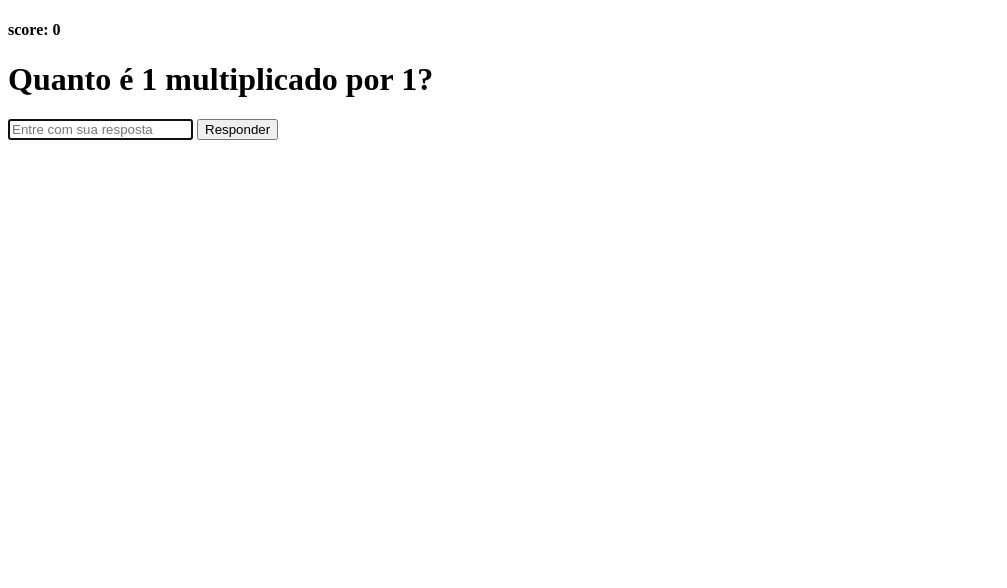
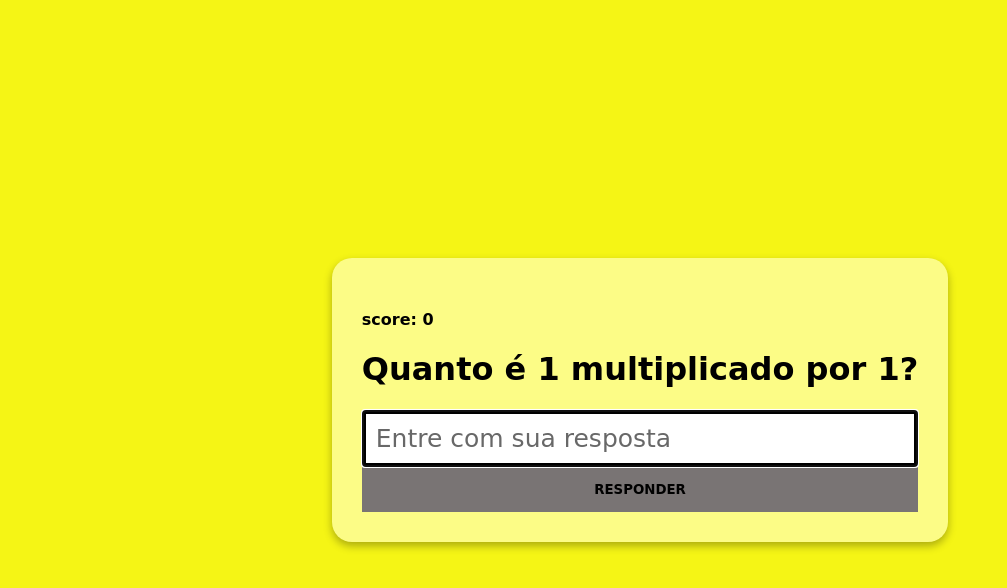
Before and after one commit to Beralta/Multiplication_App, a plain HTML site: page index.html in a window 1280 px wide. Shown: the whole page, without its empty margins (0-1007 px from the left). Drawn offline with Linux system fonts and the light colour scheme.

Commit message:
css aplicado

```diff
--- a/css/style.css
+++ b/css/style.css
@@ -0,0 +1,54 @@
+body {
+  margin: 0;
+  display: flex;
+  justify-content: center;
+  height: 100vh;
+  align-items: center;
+  text-align: center;
+  background-color: rgb(245, 245, 21);
+  font-family: cursive;
+}
+
+.form {
+  background: rgb(252, 252, 134);
+  padding: 30px;
+  box-shadow: 0 4px 8px rgb(0, 0, 0, 0.3);
+  border-radius: 20px;
+  margin: 10px;
+}
+
+.input {
+  display: block;
+  width: 100%;
+  box-sizing: border-box;
+  font-size: 25px;
+  padding: 10px;
+  border: solid 4.5px black;
+  color: black;
+}
+
+.input::placeholder {
+  color: rgb(104, 104, 104);
+  font-family: cursive;
+}
+
+.btn {
+  display: block;
+  width: 100%;
+  padding: 15px;
+  background: rgb(121, 116, 116);
+  border: none;
+  cursor: pointer;
+  font-family: cursive;
+  text-transform: uppercase;
+  font-weight: bolder;
+}
+
+.btn:hover {
+  filter: brightness(0.9);
+}
+
+.score {
+  font-family: cursive;
+  text-align: left;
+}
--- a/index.html
+++ b/index.html
@@ -4,6 +4,7 @@
     <meta charset="UTF-8" />
     <meta http-equiv="X-UA-Compatible" content="IE=edge" />
     <meta name="viewport" content="width=device-width, initial-scale=1.0" />
+    <link rel="stylesheet" href="./css/style.css" />
     <title>Multiplication App</title>
   </head>
   <body>
```
